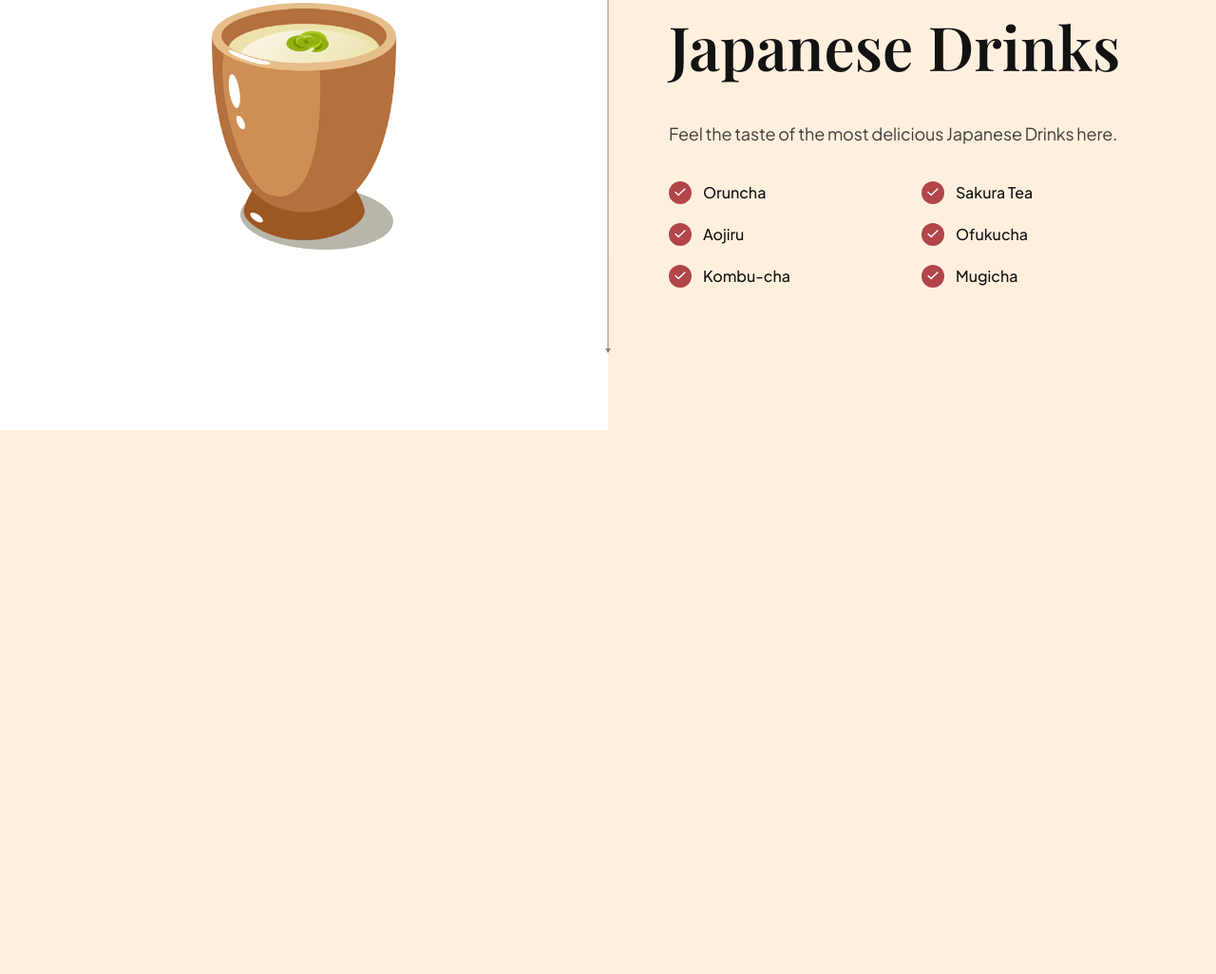
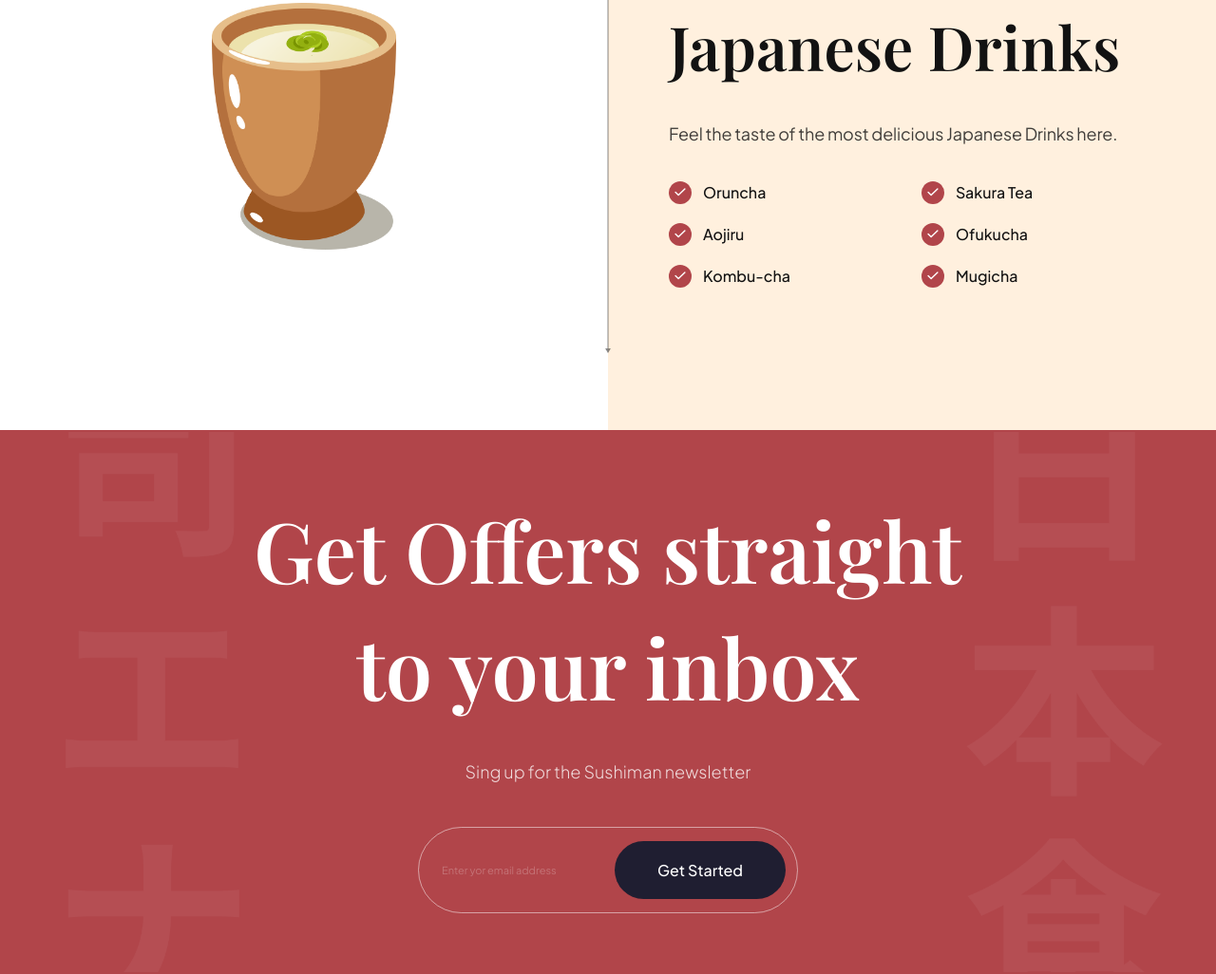
Before and after one commit to Pannu786/sushi, a website built with Vite: page index.html in a window 1280 px wide. Shown: the part 3232-4258 px from the top of the page at 95% size. Before the commit the page ends 3685 px from the top, so only its background shows below. Built offline with nearby package versions, Linux system fonts and the light colour scheme; files whose address does not match are found by name.

Commit message:
subscription dne

```diff
--- a/css/sections/subscribe.css
+++ b/css/sections/subscribe.css
@@ -0,0 +1,87 @@
+.subscription {
+  padding: 64px;
+
+  background-color: var(--primary-color);
+  background-image: url('../../assets/subscribe_bg.png');
+  background-position: center;
+  background-repeat: no-repeat;
+  background-size: contain;
+
+  flex-direction: column;
+  overflow: hidden;
+}
+
+.subscription h2 {
+  font-size: 88px;
+  font-family: var(--playfair-display);
+  font-weight: 600;
+  line-height: 123px;
+
+  color: #fff;
+  text-align: center;
+}
+
+.subscription p {
+  font-size: 18px;
+  font-family: var(--plus-jakarta-sans);
+  font-weight: 300;
+  line-height: 36px;
+
+  margin-top: 32px;
+
+  color: rgba(255, 255, 255, 0.8);
+}
+
+.subscription__form {
+  min-width: 400px;
+  margin-top: 40px;
+
+  padding: 14px 12px 14px 24px;
+
+  display: flex;
+  gap: 18px;
+
+  border: 1px solid rgba(255, 255, 255, 0.5);
+  border-radius: 46px;
+}
+
+.subscription__form input {
+  flex: 1;
+
+
+  font-size: 11px;
+  font-weight: 400px;
+  font-family: var(--plus-jakarta-sans);
+
+  color: #fff;
+  opacity: 0.5;
+
+  background: transparent;
+  border: none;
+  outline: none;
+}
+
+.subscription__form input::placeholder {
+  color: #fff;
+  opacity: 0.5;
+
+}
+
+.subscription__form button {
+  padding: 20px;
+
+  min-width: 180px;
+
+  font-size: 16px;
+  font-weight: 500;
+  font-family: var(--plus-jakarta-sans);
+  color: #fff;
+  text-align: center;
+
+  background: var(--black-400);
+  border-radius: 46px;
+  border: none;
+  outline: none;
+
+  cursor: pointer;
+}
--- a/index.html
+++ b/index.html
@@ -260,7 +260,7 @@
       </div>
 
       <section class="trending-drinks">
-         <div class="trending__image flex-center">
+        <div class="trending__image flex-center">
           <img src="assets/sushi-4.png" alt="sushi-4" data-aos="fade-right" />
 
           <div class="trending__arrow trending__arrow-top">
@@ -324,8 +324,23 @@
             </li>
           </ul>
         </div>
+      </section>
+    </section>
 
-      </section>
+    <section class="subscription flex-center" id="services">
+      <h2 data-aos="flip-down">
+        Get Offers straight <br />
+        to your inbox
+      </h2>
+
+      <p data-aos="fade-up">Sing up for the Sushiman newsletter</p>
+
+      <div class="subscription__form" data-aos="fade-up">
+        <input type="text" placeholder="Enter yor email address" />
+        <button>
+          Get Started
+        </button>
+      </div>
     </section>
 
     <script src="js/script.js" type="module"></script>
```
